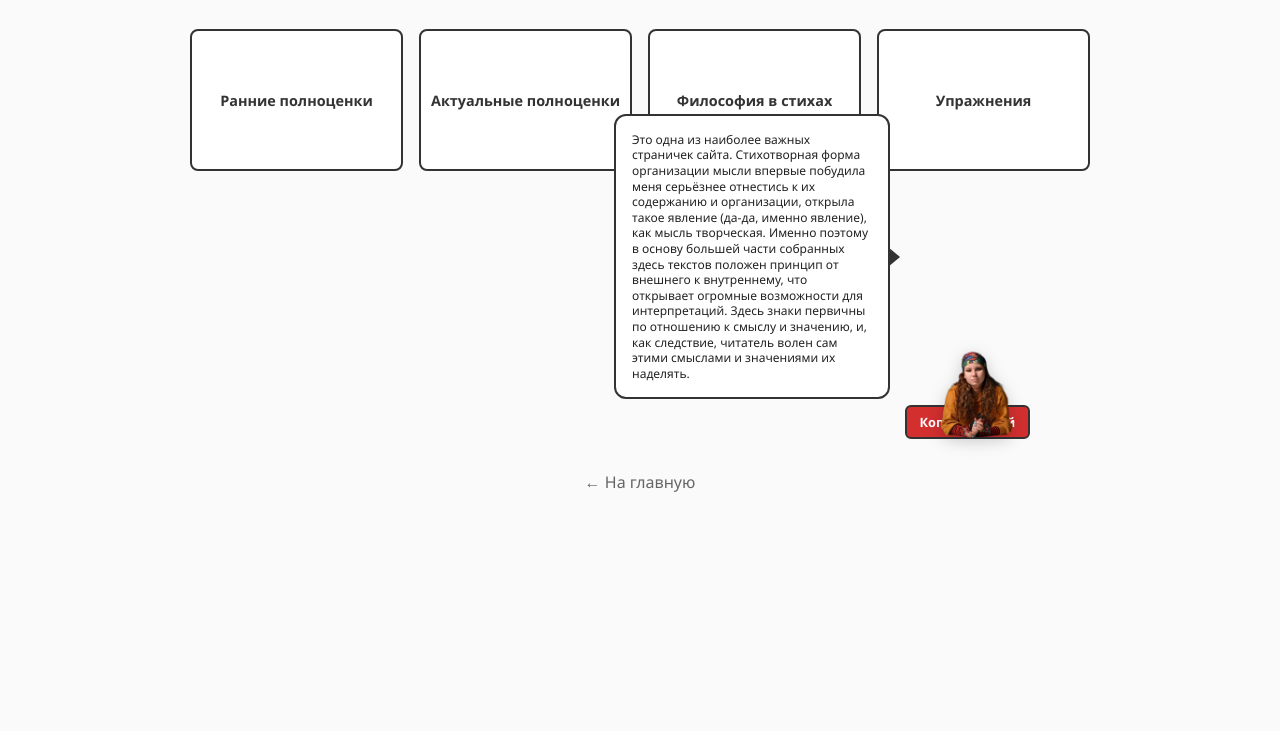
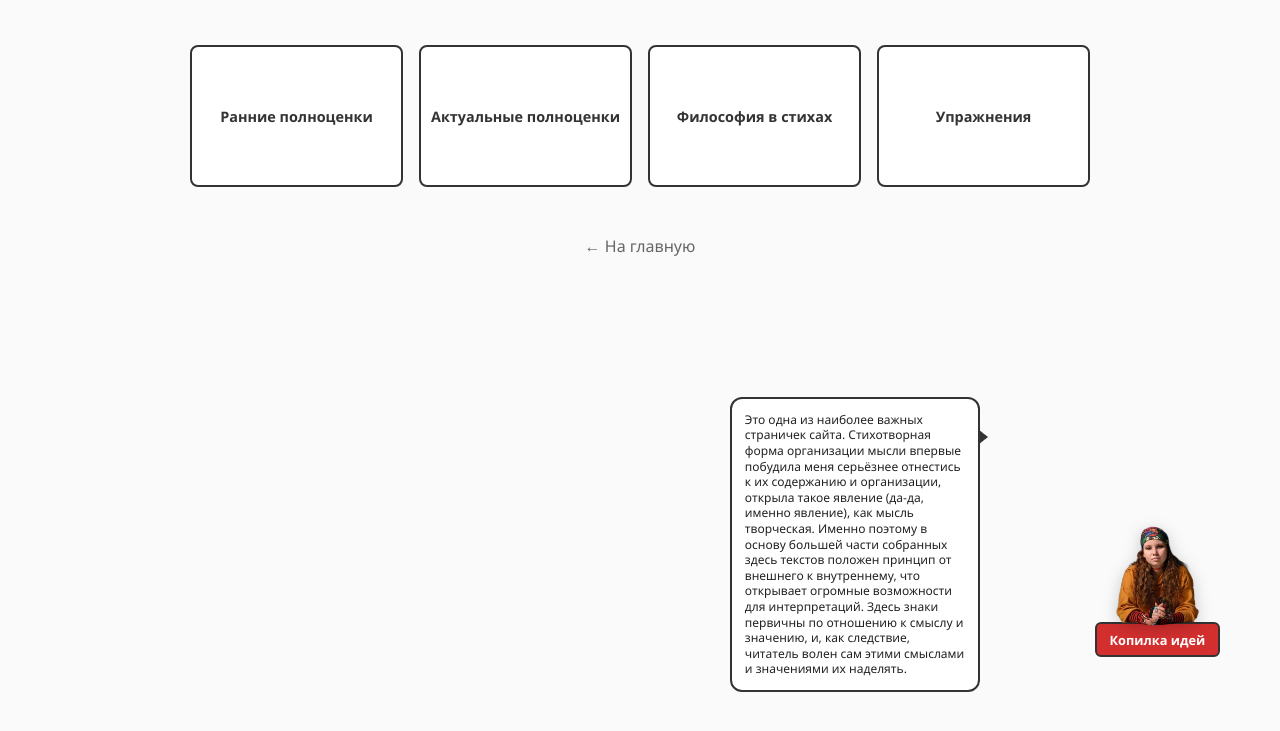
Before and after one commit to dariaternovskaia/Umoral, an Astro site: page /Umoral/content/creativity/poems in a window 1280 px wide. Shown: the part 93-824 px from the top of the page. Built offline with nearby package versions, Linux system fonts and the light colour scheme; Astro itself is replaced by a stand-in of ours.

Commit message:
Зафиксировала композицию в правом нижнем углу

```diff
--- a/src/pages/content/creativity/poems/index.astro
+++ b/src/pages/content/creativity/poems/index.astro
@@ -13,12 +13,12 @@
         padding: 2rem;
         background: #fafafa;
         color: #222;
-        /* Оставляем много места снизу, чтобы композиция не обрезалась */
-        padding-bottom: 300px;
+        min-height: 100vh;
+        position: relative;
+        padding-bottom: 350px;
       }
-      h1 { text-align: center; margin-bottom: 2rem; font-size: 1.8rem; }
+      h1 { text-align: center; margin-bottom: 3rem; font-size: 1.8rem; }
 
-      /* Меню с боксами */
       .boxes-grid {
         display: grid;
         grid-template-columns: repeat(auto-fit, minmax(160px, 1fr));
@@ -44,64 +44,63 @@
       }
       .box:hover { transform: translateY(-3px); box-shadow: 0 4px 12px rgba(0,0,0,0.1); }
 
-      /* Композиция: ПРИЖАТА ВНИЗУ И СПРАВА */
+      /* ФИКСИРОВАННАЯ ПОЗИЦИЯ В ПРАВОМ НИЖНЕМ УГЛУ */
       .bottom-scene {
-        position: relative;
-        width: 100%;
-        max-width: 800px;
-        margin: 0 auto;
-        height: 220px; /* Фиксируем высоту сцены */
+        position: fixed;
+        right: 50px;
+        bottom: 50px;
+        width: 500px;
+        height: 280px;
+        z-index: 10;
       }
 
-      /* Облачко текста: СЛЕВА от фигурки, ВНИЗУ */
+      /* Облачко — слева от фигурки */
       .speech-bubble {
         position: absolute;
-        bottom: 40px; /* Поднимаем чуть над кнопкой */
-        right: 150px; /* Отступаем от правого края (место для фигурки) */
-        width: 240px;
+        left: 0;
+        top: 20px;
+        width: 220px;
         background: #fff;
         border: 2px solid #333;
         border-radius: 12px;
-        padding: 1rem;
-        font-size: 0.75rem; /* Чуть меньше шрифт, чтобы влезло */
+        padding: 0.8rem;
+        font-size: 0.75rem;
         line-height: 1.3;
         z-index: 2;
       }
-      /* Хвостик облачка (смотрит вправо) */
+      /* Хвостик облачка (смотрит вправо — на меня) */
       .speech-bubble::after {
         content: '';
         position: absolute;
-        top: 50%;
-        right: -12px;
-        transform: translateY(-50%);
-        border-top: 10px solid transparent;
-        border-bottom: 10px solid transparent;
-        border-left: 12px solid #333;
+        right: -10px;
+        top: 30px;
+        border-top: 8px solid transparent;
+        border-bottom: 8px solid transparent;
+        border-left: 10px solid #333;
       }
       .speech-bubble::before {
         content: '';
         position: absolute;
-        top: 50%;
-        right: -8px;
-        transform: translateY(-50%);
-        border-top: 8px solid transparent;
-        border-bottom: 8px solid transparent;
-        border-left: 10px solid #fff;
+        right: -6px;
+        top: 31px;
+        border-top: 7px solid transparent;
+        border-bottom: 7px solid transparent;
+        border-left: 8px solid #fff;
       }
       .speech-bubble p { margin: 0; }
 
-      /* Фигурка: В САМОМ ПРАВОМ НИЖНЕМ УГЛУ */
+      /* Фигурка — справа */
       .me-figure {
-        width: 140px; /* Чуть уменьшил, чтобы влезла */
+        width: 160px;
         height: auto;
         position: absolute;
         right: 0;
-        bottom: 0;
-        z-index: 3; /* ПОВЕРХ кнопки */
+        bottom: 30px;
+        z-index: 3;
         filter: drop-shadow(0 4px 8px rgba(0,0,0,0.2));
       }
 
-      /* Копилка: ПОД ФИГУРКОЙ */
+      /* Кнопка копилки — под фигуркой, фигурка наезжает сверху */
       .idea-bank {
         position: absolute;
         right: 10px;
@@ -114,7 +113,7 @@
         font-size: 0.8rem;
         font-weight: bold;
         text-decoration: none;
-        z-index: 1; /* ПОД фигуркой */
+        z-index: 1;
         transition: background 0.2s;
       }
       .idea-bank:hover { background: #b71c1c; }
@@ -152,7 +151,6 @@
       <a href="ideas-bank/" class="idea-bank">Копилка идей</a>
     </div>
 
-    <!-- Полная ссылка, чтобы точно работала -->
     <a href="https://dariaternovskaia.github.io/Umoral/" class="back-link">← На главную</a>
   </body>
 </html>
```
